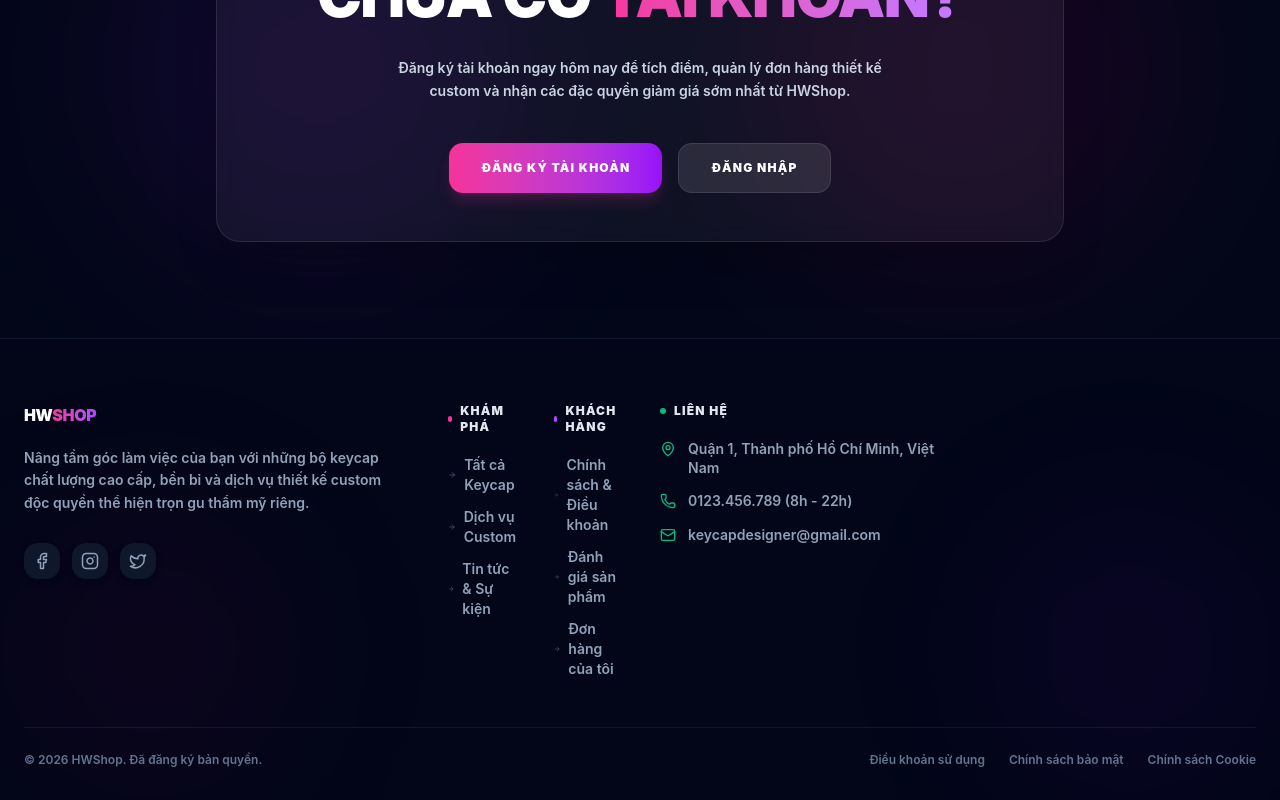
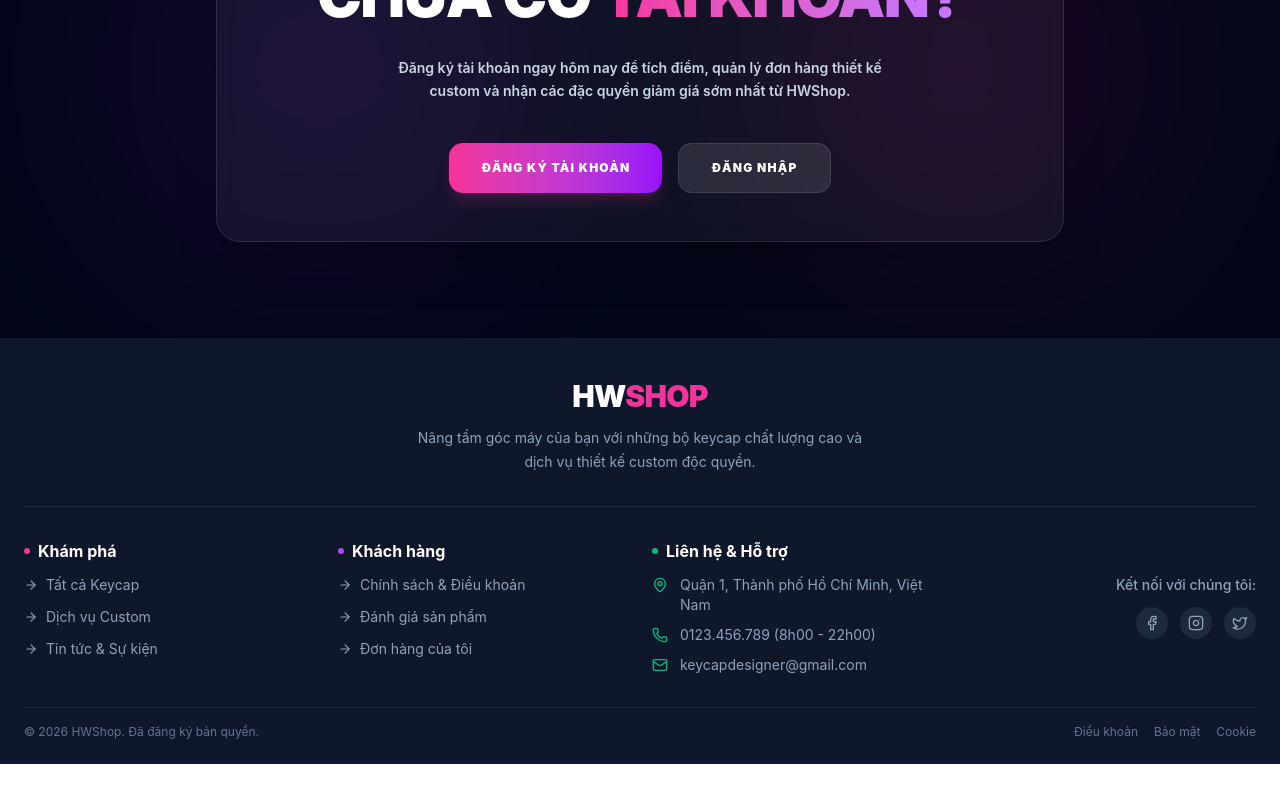
Before and after one commit to EXE101-TeamHW/keycap-shop-frontend, a React (Vite) app: page / in a window 1280 px wide. Shown: the part 3672-4472 px from the top of the page. After the commit the page ends 4436 px from the top, so only its background shows below. Built offline with nearby package versions, Linux system fonts and the light colour scheme; no server answers.

Commit message:
style: revert footer design back to original style

```diff
--- a/src/app/components/Root.tsx
+++ b/src/app/components/Root.tsx
@@ -13,122 +13,90 @@ export function Root() {
       </main>
 
       {/* Premium Dark Footer */}
-      <footer className="bg-slate-950 text-white border-t border-slate-900 pt-16 pb-8 relative overflow-hidden mt-auto">
-        {/* Subtle mesh background glows inside footer */}
-        <div className="absolute bottom-0 right-0 w-[300px] h-[300px] bg-purple-600/5 rounded-full filter blur-[80px] pointer-events-none" />
-        <div className="absolute bottom-0 left-0 w-[300px] h-[300px] bg-pink-600/5 rounded-full filter blur-[80px] pointer-events-none" />
+      <footer className="bg-slate-900 text-white pt-10 pb-6 mt-auto">
+        <div className="max-w-7xl mx-auto px-6">
 
-        <div className="max-w-7xl mx-auto px-6 relative z-10">
-
-          {/* Top/Middle Section: Brand & Link grids */}
-          <div className="grid grid-cols-1 md:grid-cols-2 lg:grid-cols-12 gap-10 mb-12">
-
-            {/* Column 1: Brand Info (4 cols) */}
-            <div className="lg:col-span-4 space-y-5">
-              <Link to="/" className="inline-block text-4.5xl font-black tracking-tight hover:opacity-90 transition-opacity">
-                HW<span className="text-transparent bg-clip-text bg-gradient-to-r from-pink-500 to-purple-500">SHOP</span>
+          {/* Top Section: Brand */}
+          <div className="mb-8 border-b border-slate-800 pb-8 flex justify-center text-center">
+            <div>
+              <Link to="/" className="inline-block text-3xl font-black tracking-tight mb-3 hover:opacity-90 transition-opacity">
+                HW<span className="text-pink-500">SHOP</span>
               </Link>
-              <p className="text-slate-400 text-sm leading-relaxed max-w-sm font-semibold">
-                Nâng tầm góc làm việc của bạn với những bộ keycap chất lượng cao cấp, bền bỉ và dịch vụ thiết kế custom độc quyền thể hiện trọn gu thẩm mỹ riêng.
+              <p className="text-slate-400 text-sm max-w-md mx-auto leading-6">
+                Nâng tầm góc máy của bạn với những bộ keycap chất lượng cao và dịch vụ thiết kế custom độc quyền.
               </p>
-
-              <div className="flex gap-3 pt-2">
-                {[
-                  { icon: <Facebook className="w-4.5 h-4.5" />, href: "https://www.facebook.com/profile.php?id=61590666837394" },
-                  { icon: <Instagram className="w-4.5 h-4.5" />, href: "#" },
-                  { icon: <Twitter className="w-4.5 h-4.5" />, href: "#" }
-                ].map((social, idx) => (
-                  <a
-                    key={idx}
-                    href={social.href}
-                    target="_blank"
-                    rel="noreferrer"
-                    className="w-9 h-9 rounded-xl bg-slate-900 hover:bg-gradient-to-r hover:from-pink-500 hover:to-purple-600 flex items-center justify-center text-slate-400 hover:text-white transition-all transform hover:scale-110 active:scale-95 shadow-md shadow-slate-950"
-                  >
-                    {social.icon}
-                  </a>
-                ))}
             </div>
           </div>
 
-            {/* Column 2: Explore (2.5 cols) */}
-            <div className="lg:col-span-2.5">
-              <h4 className="font-black text-xs uppercase tracking-widest mb-5 text-slate-200 flex items-center gap-2">
+          {/* Middle Section: Links & Info */}
+          <div className="grid grid-cols-1 md:grid-cols-2 lg:grid-cols-4 gap-6 mb-8 text-sm">
+            <div>
+              <h4 className="font-bold text-base mb-3 text-white flex items-center gap-2">
                 <span className="w-1.5 h-1.5 rounded-full bg-pink-500"></span> Khám phá
               </h4>
-              <ul className="space-y-3 font-semibold text-sm">
-                {[
-                  { text: "Tất cả Keycap", path: "/san-pham" },
-                  { text: "Dịch vụ Custom", path: "/custom" },
-                  { text: "Tin tức & Sự kiện", path: "/tin-tuc" }
-                ].map((link, idx) => (
-                  <li key={idx}>
-                    <Link
-                      to={link.path}
-                      className="text-slate-400 hover:text-pink-400 transition-colors inline-flex items-center gap-2 hover:translate-x-1 duration-200"
-                    >
-                      <ArrowRight className="w-3.5 h-3.5 opacity-60"/>
-                      {link.text}
-                    </Link>
-                  </li>
-                ))}
+              <ul className="space-y-2.5">
+                <li><Link to="/san-pham" className="text-slate-400 hover:text-pink-400 transition-colors inline-flex items-center gap-2 hover:translate-x-1 duration-200"><ArrowRight className="w-3.5 h-3.5"/> Tất cả Keycap</Link></li>
+                <li><Link to="/custom" className="text-slate-400 hover:text-pink-400 transition-colors inline-flex items-center gap-2 hover:translate-x-1 duration-200"><ArrowRight className="w-3.5 h-3.5"/> Dịch vụ Custom</Link></li>
+                <li><Link to="/tin-tuc" className="text-slate-400 hover:text-pink-400 transition-colors inline-flex items-center gap-2 hover:translate-x-1 duration-200"><ArrowRight className="w-3.5 h-3.5"/> Tin tức & Sự kiện</Link></li>
               </ul>
             </div>
 
-            {/* Column 3: Customer (2.5 cols) */}
-            <div className="lg:col-span-2.5">
-              <h4 className="font-black text-xs uppercase tracking-widest mb-5 text-slate-200 flex items-center gap-2">
+            <div>
+              <h4 className="font-bold text-base mb-3 text-white flex items-center gap-2">
                 <span className="w-1.5 h-1.5 rounded-full bg-purple-500"></span> Khách hàng
               </h4>
-              <ul className="space-y-3 font-semibold text-sm">
-                {[
-                  { text: "Chính sách & Điều khoản", path: "/chinh-sach" },
-                  { text: "Đánh giá sản phẩm", path: "/danh-gia" },
-                  { text: "Đơn hàng của tôi", path: "/orders" }
-                ].map((link, idx) => (
-                  <li key={idx}>
-                    <Link
-                      to={link.path}
-                      className="text-slate-400 hover:text-purple-400 transition-colors inline-flex items-center gap-2 hover:translate-x-1 duration-200"
-                    >
-                      <ArrowRight className="w-3.5 h-3.5 opacity-60"/>
-                      {link.text}
-                    </Link>
-                  </li>
-                ))}
+              <ul className="space-y-2.5">
+                <li><Link to="/chinh-sach" className="text-slate-400 hover:text-purple-400 transition-colors inline-flex items-center gap-2 hover:translate-x-1 duration-200"><ArrowRight className="w-3.5 h-3.5"/> Chính sách & Điều khoản</Link></li>
+                <li><Link to="/danh-gia" className="text-slate-400 hover:text-purple-400 transition-colors inline-flex items-center gap-2 hover:translate-x-1 duration-200"><ArrowRight className="w-3.5 h-3.5"/> Đánh giá sản phẩm</Link></li>
+                <li><Link to="/orders" className="text-slate-400 hover:text-purple-400 transition-colors inline-flex items-center gap-2 hover:translate-x-1 duration-200"><ArrowRight className="w-3.5 h-3.5"/> Đơn hàng của tôi</Link></li>
               </ul>
             </div>
 
-            {/* Column 4: Contact & Support (3 cols) */}
-            <div className="lg:col-span-3 space-y-5">
-              <h4 className="font-black text-xs uppercase tracking-widest mb-5 text-slate-200 flex items-center gap-2">
-                <span className="w-1.5 h-1.5 rounded-full bg-emerald-500"></span> Liên hệ
+            <div className="lg:col-span-2">
+              <h4 className="font-bold text-base mb-3 text-white flex items-center gap-2">
+                <span className="w-1.5 h-1.5 rounded-full bg-emerald-500"></span> Liên hệ & Hỗ trợ
               </h4>
-              <ul className="space-y-3.5 text-sm font-semibold text-slate-400">
-                <li className="flex items-start gap-3">
+              <div className="grid grid-cols-1 sm:grid-cols-2 gap-4">
+                <div className="space-y-2.5">
+                  <div className="flex items-start gap-3 text-slate-400">
                     <MapPin className="w-4 h-4 text-emerald-500 shrink-0 mt-0.5" />
-                  <span className="leading-snug">Quận 1, Thành phố Hồ Chí Minh, Việt Nam</span>
-                </li>
-                <li className="flex items-center gap-3">
+                    <span>Quận 1, Thành phố Hồ Chí Minh, Việt Nam</span>
+                  </div>
+                  <div className="flex items-center gap-3 text-slate-400">
                     <Phone className="w-4 h-4 text-emerald-500 shrink-0" />
-                  <span>0123.456.789 (8h - 22h)</span>
-                </li>
-                <li className="flex items-center gap-3">
+                    <span>0123.456.789 (8h00 - 22h00)</span>
+                  </div>
+                  <div className="flex items-center gap-3 text-slate-400">
                     <Mail className="w-4 h-4 text-emerald-500 shrink-0" />
-                  <span className="hover:text-emerald-400 transition-colors cursor-pointer">keycapdesigner@gmail.com</span>
-                </li>
-              </ul>
+                    <span>keycapdesigner@gmail.com</span>
+                  </div>
                 </div>
 
+                <div className="flex flex-col gap-3 sm:items-end">
+                  <p className="text-slate-400 font-medium">Kết nối với chúng tôi:</p>
+                  <div className="flex gap-3">
+                    <a href="https://www.facebook.com/profile.php?id=61590666837394" target="_blank" rel="noreferrer" className="w-8 h-8 rounded-full bg-slate-800 flex items-center justify-center text-slate-400 hover:bg-pink-500 hover:text-white transition-all transform hover:scale-110">
+                      <Facebook className="w-4 h-4" />
+                    </a>
+                    <a href="#" className="w-8 h-8 rounded-full bg-slate-800 flex items-center justify-center text-slate-400 hover:bg-pink-500 hover:text-white transition-all transform hover:scale-110">
+                      <Instagram className="w-4 h-4" />
+                    </a>
+                    <a href="#" className="w-8 h-8 rounded-full bg-slate-800 flex items-center justify-center text-slate-400 hover:bg-pink-500 hover:text-white transition-all transform hover:scale-110">
+                      <Twitter className="w-4 h-4" />
+                    </a>
+                  </div>
+                </div>
+              </div>
+            </div>
           </div>
 
-          {/* Bottom Section: Copyright & Policy Links */}
-          <div className="pt-6 border-t border-slate-900 flex flex-col sm:flex-row items-center justify-between gap-4 text-xs font-semibold text-slate-500">
+          {/* Bottom Section: Copyright */}
+          <div className="pt-4 border-t border-slate-800 flex flex-col md:flex-row items-center justify-between gap-3 text-xs text-slate-500">
             <p>© {new Date().getFullYear()} HWShop. Đã đăng ký bản quyền.</p>
-            <div className="flex gap-6">
-              <Link to="/chinh-sach" className="hover:text-white transition-colors">Điều khoản sử dụng</Link>
-              <Link to="/chinh-sach" className="hover:text-white transition-colors">Chính sách bảo mật</Link>
-              <Link to="/chinh-sach" className="hover:text-white transition-colors">Chính sách Cookie</Link>
+            <div className="flex gap-4">
+              <Link to="/chinh-sach" className="hover:text-white transition-colors">Điều khoản</Link>
+              <Link to="/chinh-sach" className="hover:text-white transition-colors">Bảo mật</Link>
+              <Link to="/chinh-sach" className="hover:text-white transition-colors">Cookie</Link>
             </div>
           </div>
 
```
Lines whose indentation alone changed are shown as unchanged.
